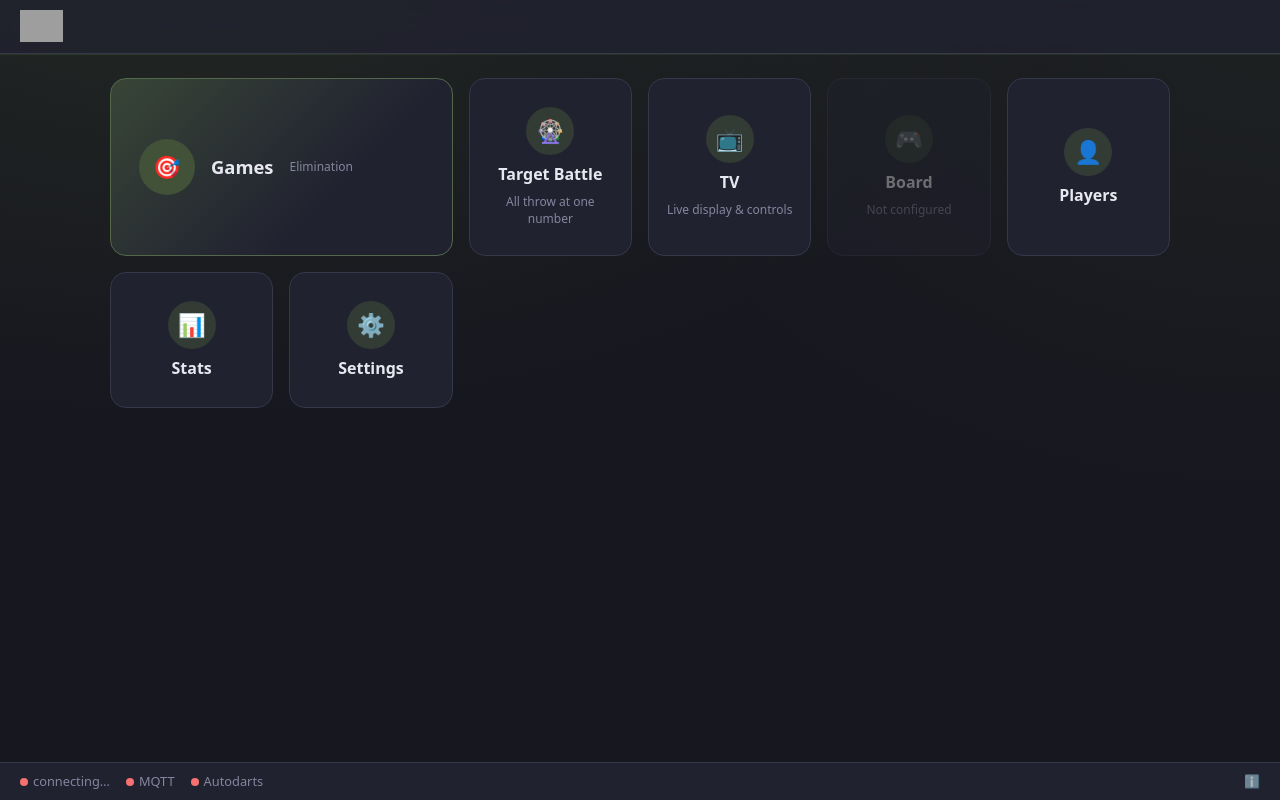
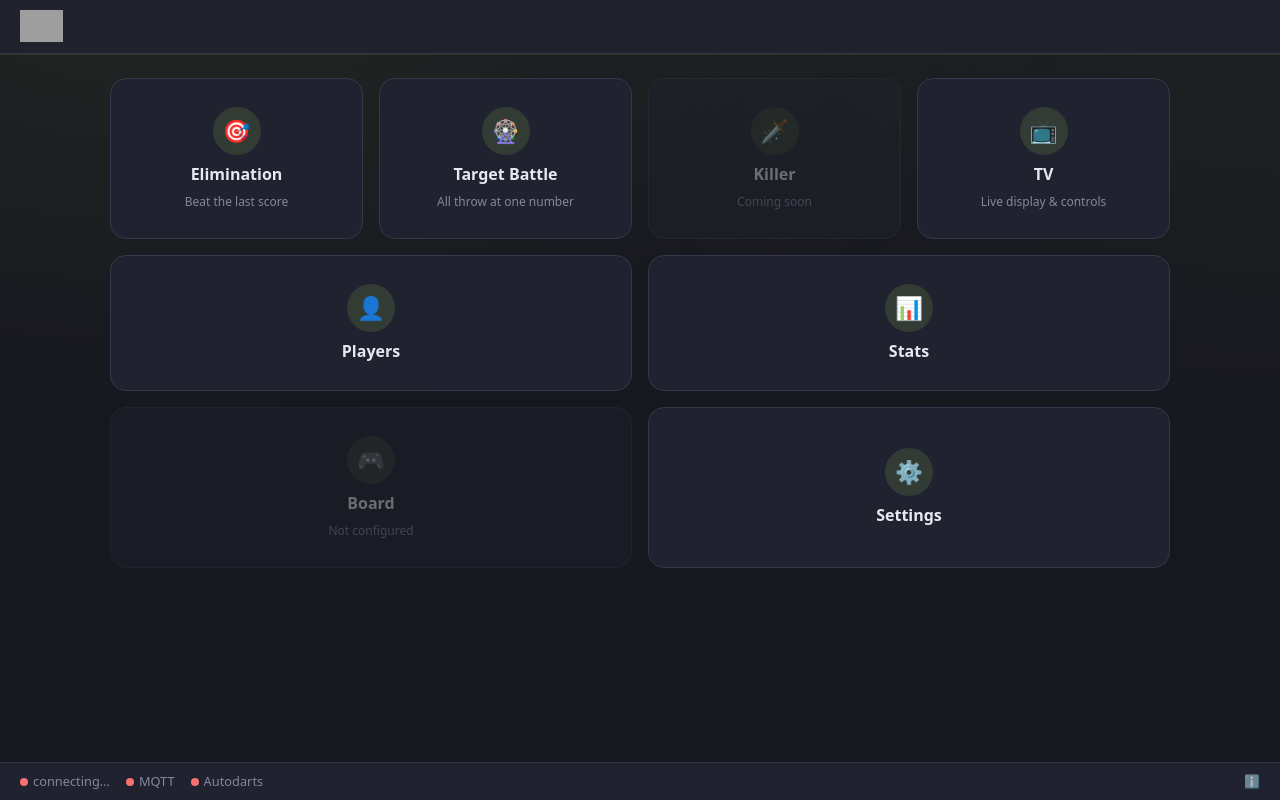
Before and after one commit to 3lefeint/breakfast26, a Svelte app in the folder frontend/: page / in a window 1280 px wide. Built offline with nearby package versions, Linux system fonts and the light colour scheme; no server answers; grey boxes are pictures that could not be loaded.

Commit message:
Regroup the home screen cards and add a Killer card marked as coming soon

```diff
--- a/frontend/src/home/views/Home.svelte
+++ b/frontend/src/home/views/Home.svelte
@@ -1,9 +1,8 @@
 <script>
-  // Card/hub landing page (decided 2026-07-06) — Games/TV/Board/Players/
-  // Stats/Settings. Explicitly not a hamburger menu or bottom tab bar.
-  // Games is the featured/primary card (accent gradient, spans 2
-  // columns) since starting a game is the most common action; the rest
-  // sit in a regular grid. Cards stagger in on mount (fly + fade).
+  // Card/hub landing page (decided 2026-07-06). Explicitly not a hamburger
+  // menu or bottom tab bar. Rows: the games and the TV (four cards), then
+  // Players and Stats, then Board and Settings (two cards each, half the
+  // width). Cards stagger in on mount (fly + fade).
   import { onMount } from 'svelte';
   import { fly } from 'svelte/transition';
 
@@ -19,13 +18,14 @@
   });
 
   let cards = $derived([
-    { href: '#elimination', icon: '🎯', label: 'Games', sub: 'Elimination', featured: true },
+    { href: '#elimination', icon: '🎯', label: 'Elimination', sub: 'Beat the last score' },
     { href: '#target-battle', icon: '🎡', label: 'Target Battle', sub: 'All throw at one number' },
+    { icon: '🗡️', label: 'Killer', sub: 'Coming soon', disabled: true },
     { href: '/tv', icon: '📺', label: 'TV', sub: 'Live display & controls' },
-    { href: boardAddress, icon: '🎮', label: 'Board', sub: boardAddress ? 'Board manager' : 'Not configured', external: true, disabled: !boardAddress },
-    { href: '#players', icon: '👤', label: 'Players' },
-    { href: '#stats', icon: '📊', label: 'Stats' },
-    { href: '#settings', icon: '⚙️', label: 'Settings' },
+    { href: '#players', icon: '👤', label: 'Players', wide: true },
+    { href: '#stats', icon: '📊', label: 'Stats', wide: true },
+    { href: boardAddress, icon: '🎮', label: 'Board', sub: boardAddress ? 'Board manager' : 'Not configured', external: true, disabled: !boardAddress, wide: true },
+    { href: '#settings', icon: '⚙️', label: 'Settings', wide: true },
   ]);
 </script>
 
@@ -33,7 +33,7 @@
   {#each cards as card, i (card.label)}
     <a
       class="card"
-      class:featured={card.featured}
+      class:wide={card.wide}
       class:disabled={card.disabled}
       href={card.disabled ? undefined : card.href}
       target={card.external ? '_blank' : undefined}
@@ -50,7 +50,7 @@
 <style>
   .hub {
     display: grid;
-    grid-template-columns: repeat(auto-fill, minmax(140px, 1fr));
+    grid-template-columns: repeat(4, 1fr);
     gap: 1rem;
   }
   .card {
@@ -69,22 +69,7 @@
   }
   .card:hover .icon-badge { transform: scale(1.08); }
   .card.disabled { opacity: 0.4; pointer-events: none; }
-  .card.featured {
-    grid-column: span 2;
-    flex-direction: row;
-    justify-content: flex-start;
-    gap: 1rem;
-    padding: 1.5rem 1.75rem;
-    background:
-      linear-gradient(135deg, color-mix(in srgb, var(--accent) 22%, var(--surface)), var(--surface) 65%);
-    border-color: color-mix(in srgb, var(--accent) 35%, var(--border));
-  }
-  .card.featured .icon-badge {
-    width: 3.5rem; height: 3.5rem; font-size: 1.6rem;
-    background: color-mix(in srgb, var(--accent) 30%, var(--surface));
-  }
-  .card.featured .label { font-size: 1.15rem; }
-  .card.featured .sub { text-align: left; }
+  .card.wide { grid-column: span 2; }
   .icon-badge {
     display: flex; align-items: center; justify-content: center;
     width: 3rem; height: 3rem; border-radius: 999px;
@@ -94,4 +79,10 @@
   .icon { font-size: 1.4rem; line-height: 1; }
   .label { font-weight: 700; }
   .sub { font-size: 0.75rem; color: var(--muted); }
+
+  /* Narrow screens: two cards per row, in the same order. */
+  @media (max-width: 640px) {
+    .hub { grid-template-columns: repeat(2, 1fr); }
+    .card.wide { grid-column: span 1; }
+  }
 </style>
```
Also changed, not shown: 2 other files (tests, documents, lock files or other folders).
